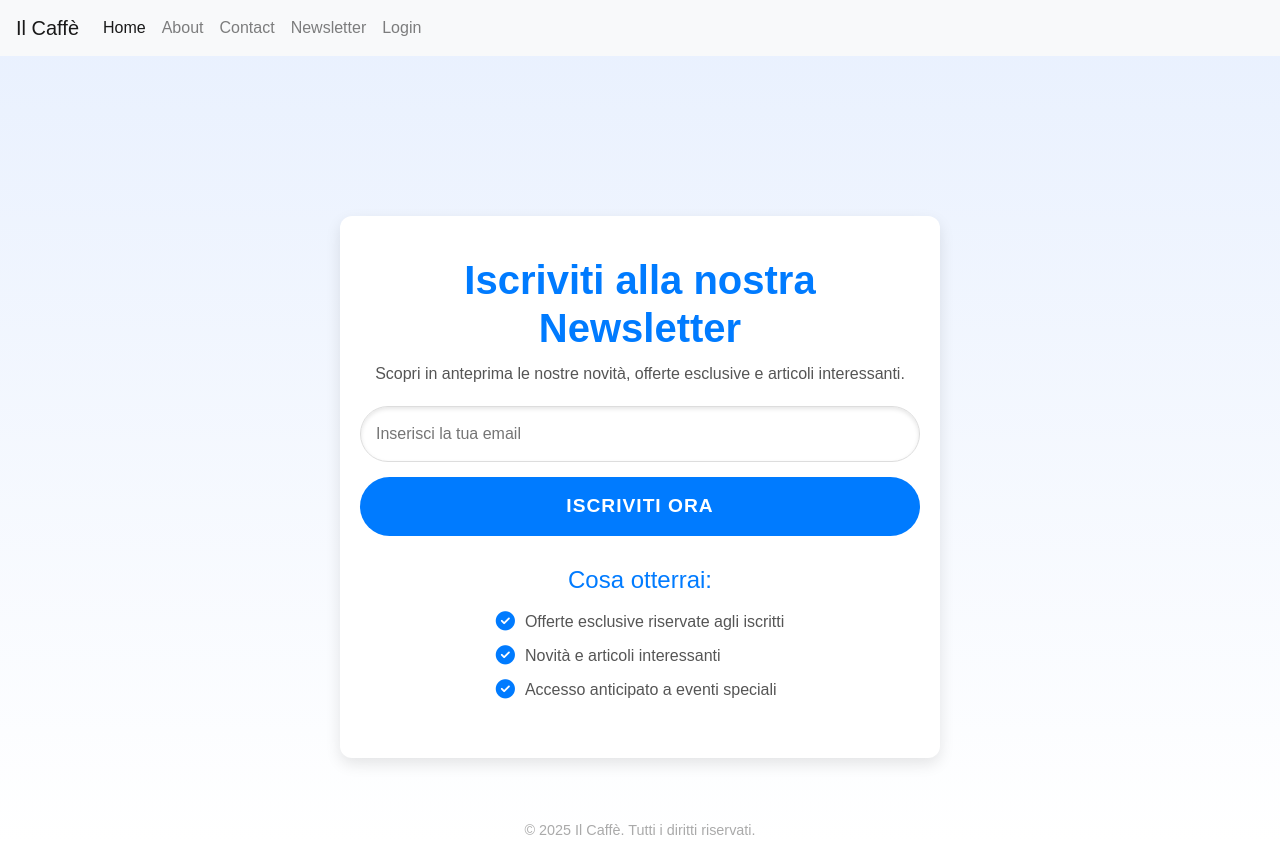
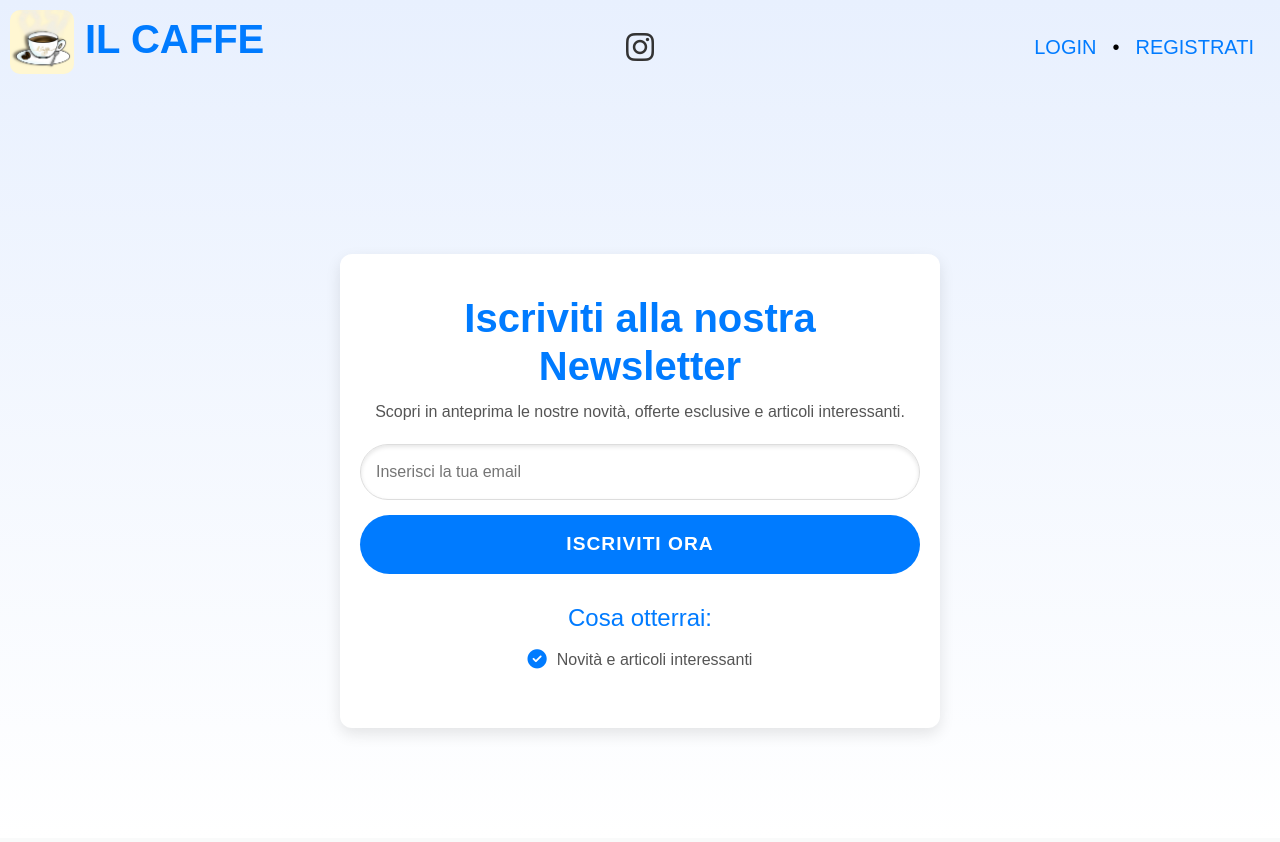
Before and after one commit to ilkamyz/ilcaffeimf, a Django app: page /newsletter/ in a window 1280 px wide. After the commit the page ends 732 px from the top, so only its background shows below. Run offline with Django 5.2, Linux system fonts and the light colour scheme; some libraries are stand-ins or nearby versions.

Commit message:
modificata grafica newsletter

```diff
--- a/Giornalino/giornalino/newsletter/templates/iscrizione.html
+++ b/Giornalino/giornalino/newsletter/templates/iscrizione.html
@@ -1,3 +1,4 @@
+{% load static %}
 <!DOCTYPE html>
 <html lang="it">
 
@@ -131,38 +132,175 @@
             font-size: 0.9rem;
             color: #aaa;
         }
+         details .dropdown {
+            display: none;
+            position: absolute;
+            top: 50px;
+            right: 0;
+            background-color: white;
+            border-radius: 5px;
+            box-shadow: 0 4px 8px rgba(0, 0, 0, 0.2);
+            width: 150px;
+            padding: 10px 0;
+            z-index: 100;
+        }
+
+        /* Opzioni della tendina */
+        .dropdown a {
+            text-decoration: none;
+            color: #333;
+            padding: 8px 16px;
+            display: block;
+            text-align: center;
+        }
+
+        .dropdown a:hover {
+            background-color: #f1f1f1;
+        }
+
+        /* Mostra la tendina quando il menu è aperto */
+        details[open] .dropdown {
+            display: block;
+        }
+
+        .navbar1 {
+
+            text-align: center;
+            justify-content: center;
+            font-size: 20px;
+            position: relative;
+            z-index: 1;
+            max-height: 13vh;
+            padding: 10px;
+            display: flex;
+            align-items: center;
+            justify-content: space-between;
+        }
+
+        .navbar1 img {
+            max-height: 8vh;
+            max-width: 100%;
+            height: auto;
+            object-fit: contain;
+            border-radius: 10px;
+        }
+
+        .navbar1 .instagram-icon {
+            position: absolute;
+            left: 50%;
+            transform: translateX(-50%);
+            font-size: 2.5vw;
+        }
+
+        .navbar1 .menu {
+            display: flex;
+            align-items: center;
+            transition: background-color 0.3s ease, color 0.3s ease;
+            color: black;
+            text-decoration: none;
+        }
+
+        /* Navbar mobile */
+        .navbar2 {
+            display: none;
+            padding: 10px;
+            list-style: none;
+        }
+
+        .navbar2 img {
+            max-height: 8vh;
+            max-width: 100%;
+            height: auto;
+            object-fit: contain;
+            border-radius: 10px;
+        }
+
+        .navbar2 ul {
+            list-style-type: none;
+            padding: 0;
+            margin: 0;
+            display: flex;
+            justify-content: space-between;
+            align-items: center;
+        }
+
+        .navbar2 ul li {
+            display: inline-block;
+            list-style: none;
+        }
+
+        .navbar2 ul li a {
+            text-decoration: none;
+            padding: 10px;
+            color: black;
+            font-weight: bold;
+            list-style: none;
+        }
+
+        @media (max-width: 730px) {
+            .navbar1 {
+                display: none;
+            }
+
+            .navbar2 {
+                display: flex;
+                justify-content: space-between;
+                align-items: center;
+            }
+        }
+        @media (max-width: 730px) {
+
+            .navbar1 {
+                display: none;
+            }
+
+            .navbar2 {
+                display: block;
+            }
+        }
     </style>
 </head>
 
 <body>
-    <nav class="navbar navbar-expand-lg navbar-light bg-light">
-        <a class="navbar-brand" href="#">
-            Il Caffè
-        </a>
-        <button class="navbar-toggler" type="button" data-toggle="collapse" data-target="#navbarNav"
-            aria-controls="navbarNav" aria-expanded="false" aria-label="Toggle navigation">
-            <span class="navbar-toggler-icon"></span>
-        </button>
-        <div class="collapse navbar-collapse" id="navbarNav">
-            <ul class="navbar-nav">
-                <li class="nav-item active">
-                    <a class="nav-link" href="/">Home</a>
-                </li>
-                <li class="nav-item">
-                    <a class="nav-link" href="#">About</a>
-                </li>
-                <li class="nav-item">
-                    <a class="nav-link" href="#">Contact</a>
-                </li>
-                <li class="nav-item">
-                    <a class="nav-link" href="/newsletter/">Newsletter</a>
-                </li>
-                <li class="nav-item">
-                    <a class="nav-link" href="/registrati/">Login</a>
-                </li>
-            </ul>
+    <div class="navbar1">
+        <h1 style="font-weight: bold; text-align: center;">
+            <a href="https://ilcaffe.pythonanywhere.com/"><img src="{% static 'caffe.jpg' %}" alt="Logo"> IL CAFFE</a>
+        </h1>
+        <i class="fa-brands fa-instagram instagram-icon"></i>
+        <div class="menu">
+            {% if autenticato %}
+            <details>
+                <summary class="account-icon"><img src="{% static 'usericon.jpeg' %}" alt="logo"></summary>
+                <div class="dropdown">
+                    <a href="/logout/">LOGOUT</a>
+                </div>
+            </details>
+            {% else %}
+            <a href="/login/" class="nav-link">LOGIN</a>
+            <a class="nav-separator">•</a>
+            <a href="/registrati/" class="nav-link">REGISTRATI</a>
+
+            {% endif %}
         </div>
-    </nav>
+    </div>
+
+    <!-- Navbar mobile -->
+    <div class="navbar2">
+    <h1 style="font-weight: bold; text-align: center;">
+        <img src="{% static 'caffe.jpg' %}" alt="Logo"> IL CAFFE
+    </h1>
+    <details style='list-style: none;'>
+        <summary style='list-style: none;'><i class="fa-solid fa-bars" style="font-size: 24px; cursor: pointer; list-style: none;"></i></summary>
+        <div class="dropdown">
+            {% if autenticato %}
+                <a href="/logout/">Logout</a>
+            {% else %}
+                <a href="/login/">Login</a>
+                <a href="/registrati/">Registrati</a>
+            {% endif %}
+        </div>
+    </details>
+</div>
 
     <div class="main-container">
         <div class="newsletter-container">
@@ -177,17 +315,13 @@
             <div class="benefits">
                 <h3>Cosa otterrai:</h3>
                 <ul>
-                    <li><i class="fas fa-check-circle"></i> Offerte esclusive riservate agli iscritti</li>
                     <li><i class="fas fa-check-circle"></i> Novità e articoli interessanti</li>
-                    <li><i class="fas fa-check-circle"></i> Accesso anticipato a eventi speciali</li>
                 </ul>
             </div>
         </div>
     </div>
 
-    <footer class="footer">
-        © 2025 Il Caffè. Tutti i diritti riservati.
-    </footer>
+
 
     <script src="https://code.jquery.com/jquery-3.3.1.slim.min.js"></script>
     <script src="https://stackpath.bootstrapcdn.com/bootstrap/4.3.1/js/bootstrap.bundle.min.js"></script>
```
Also changed, not shown: Giornalino/giornalino/db.sqlite3.
